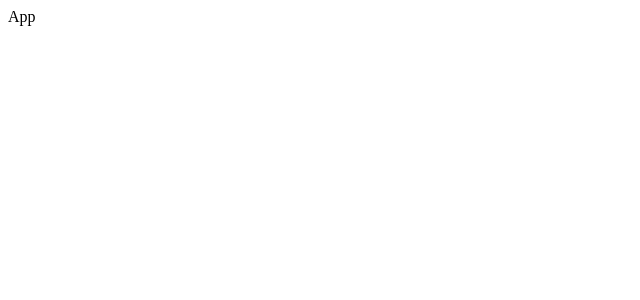
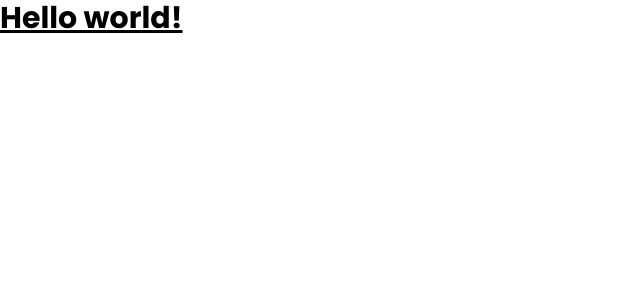
Before and after one commit to vipul-vaishnav/fullstack-ecommerce, a React (Vite) app in the folder client/: page / in a window 1280 px wide. Shown: the top 300 px of the page, without its empty margins (0-640 px from the left). Built offline with nearby package versions, Linux system fonts and the light colour scheme.

Commit message:
ADD: font + tailwindCSS + install dependencies

```diff
--- a/client/index.html
+++ b/client/index.html
@@ -4,6 +4,12 @@
     <meta charset="UTF-8" />
     <link rel="icon" type="image/svg+xml" href="/vite.svg" />
     <meta name="viewport" content="width=device-width, initial-scale=1.0" />
+    <link rel="preconnect" href="https://fonts.googleapis.com" />
+    <link rel="preconnect" href="https://fonts.gstatic.com" crossorigin />
+    <link
+      href="https://fonts.googleapis.com/css2?family=Poppins:wght@400;500;600;700;800&display=swap"
+      rel="stylesheet"
+    />
     <title>Commercafe | Welcome</title>
   </head>
   <body>
--- /dev/null
+++ b/client/postcss.config.cjs
@@ -0,0 +1,6 @@
+module.exports = {
+  plugins: {
+    tailwindcss: {},
+    autoprefixer: {},
+  },
+}
--- a/client/src/App.tsx
+++ b/client/src/App.tsx
@@ -2,7 +2,11 @@ import React from 'react'
 
 const App = () => {
   return (
-    <div>App</div>
+    <div className="font-main text-base">
+      <h1 className="text-3xl font-bold underline">
+        Hello world!
+      </h1>
+    </div>
   )
 }
 
--- /dev/null
+++ b/client/src/components/Navbar.tsx
@@ -0,0 +1,9 @@
+import React from 'react'
+
+const Navbar = () => {
+  return (
+    <div>Navbar</div>
+  )
+}
+
+export default Navbar
--- a/client/src/index.css
+++ b/client/src/index.css
@@ -0,0 +1,3 @@
+@tailwind base;
+@tailwind components;
+@tailwind utilities;
--- /dev/null
+++ b/client/tailwind.config.cjs
@@ -0,0 +1,12 @@
+/** @type {import('tailwindcss').Config} */
+module.exports = {
+  content: ['./index.html', './src/**/*.{js,ts,jsx,tsx}'],
+  theme: {
+    extend: {
+      fontFamily: {
+        main: ["'Poppins'", 'sans-serif']
+      }
+    }
+  },
+  plugins: []
+}
```
Also changed, not shown: client/package.json (+6 -1 lines), 2 other files (tests, documents, lock files or other folders).
